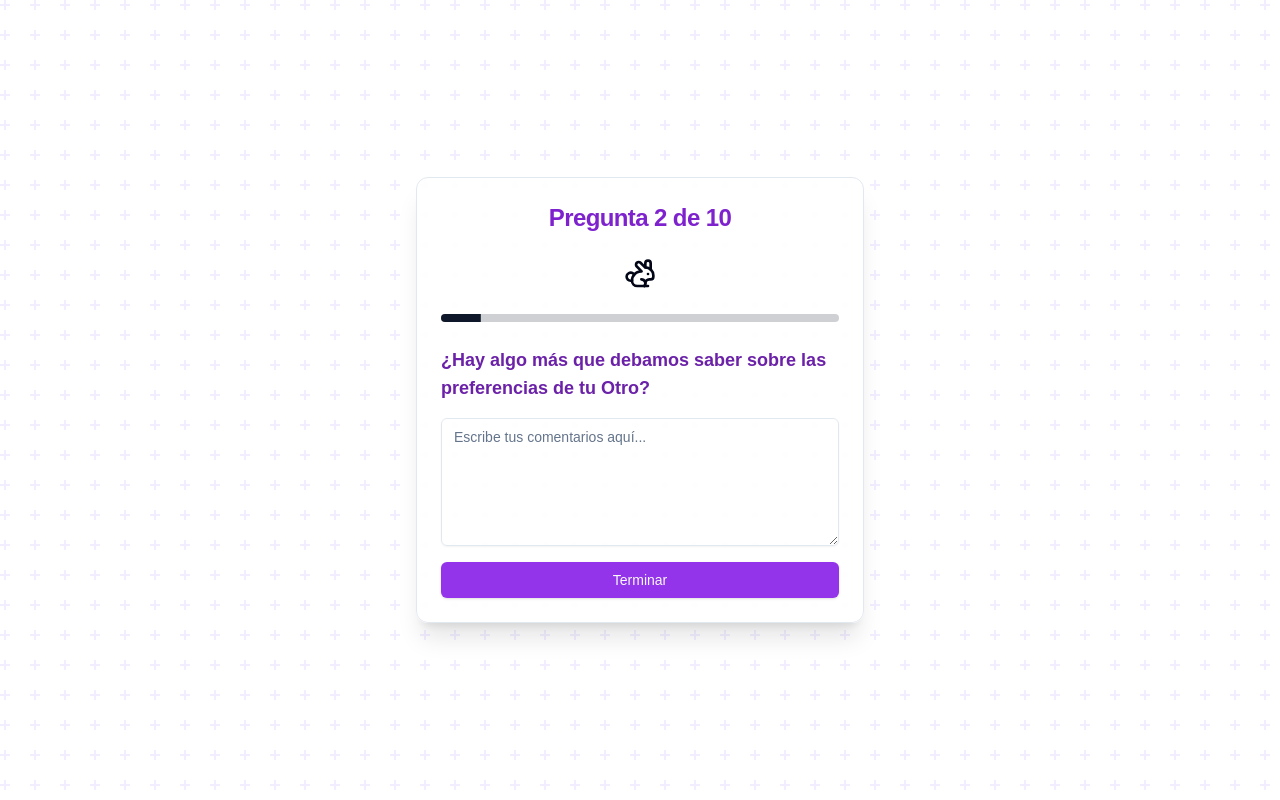
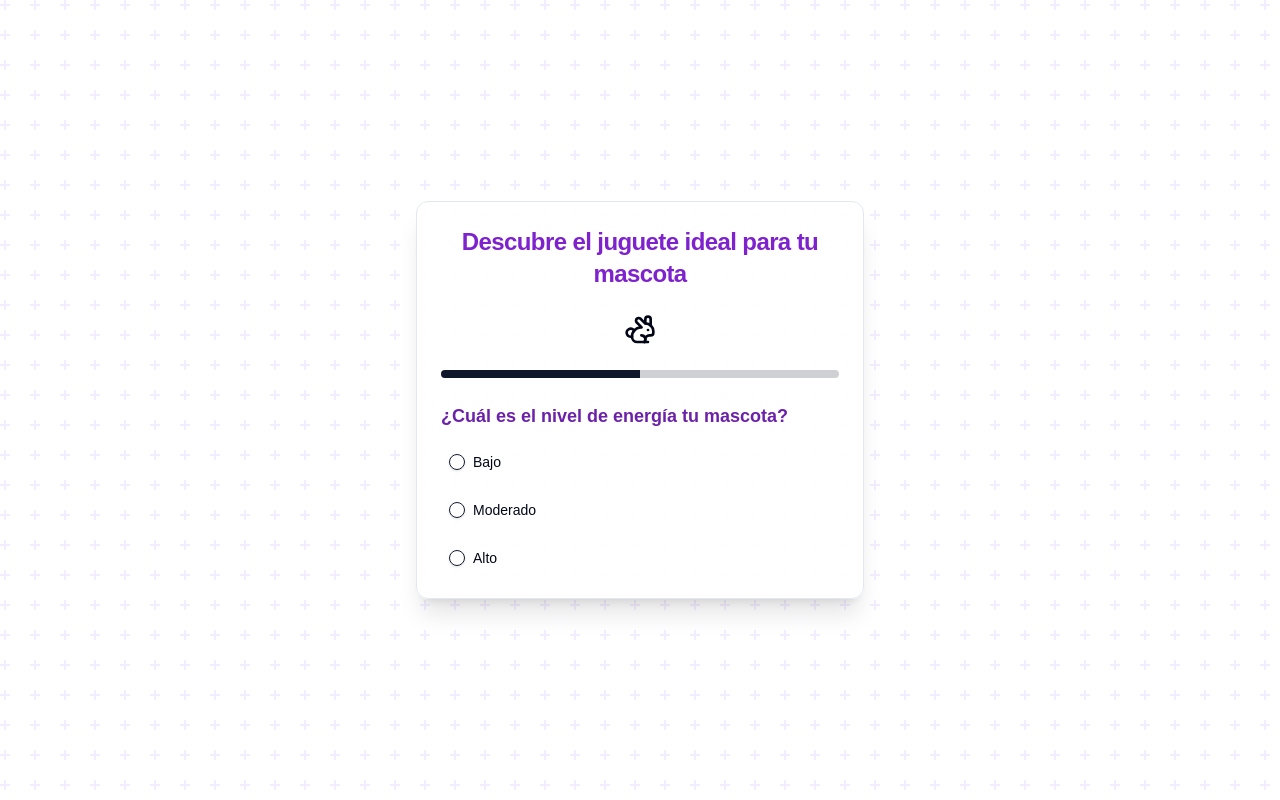
Before and after one commit to juandastic/pet-quiz, a Next.js app: page / in a window 1280 px wide. Both pictures are taken after a click on the radio button 457 px from the left and 542 px from the top of the page. Built offline with nearby package versions, Linux system fonts and the light colour scheme.

Commit message:
feat: Agregar preguntas y opciones para el juguete preferido de perros y gatos

```diff
--- a/components/pet-toy-quiz.tsx
+++ b/components/pet-toy-quiz.tsx
@@ -43,15 +43,21 @@ const questions: Question[] = [
     id: "energyLevel",
     text: "¿Cuál es el nivel de energía tu [mascota]?",
     options: ["Bajo", "Moderado", "Alto"],
-    icon: <Rabbit className="w-8 h-8" />,
-    condition: (answers) => ["Perro", "Gato"].includes(answers.petType)
+    icon: <Rabbit className="w-8 h-8" />
   },
   {
-    id: "toyPreference",
+    id: "toyDogPreference",
     text: "¿Cuál de estos tipos juguetes parece gustarle más a tu [mascota]?",
-    options: ["Pelotas", "Juguetes de cuerda", "Juguetes de peluche", "Juguetes interactivos", "Juguetes para morder"],
+    options: ["Pelotas", "Juguetes de cuerda", "Juguetes de peluche", "Juguetes interactivos (rompecabezas, dispensadores de comida)", "Juguetes para morder"],
     icon: <Dog className="w-8 h-8" />,
-    condition: (answers) => ["Moderado", "Alto"].includes(answers.energyLevel)
+    condition: (answers) => ["Moderado", "Alto"].includes(answers.energyLevel) && answers.petType === "Perro"
+  },
+  {
+    id: "toyCatPreference",
+    text: "¿Cuál de estos tipos juguetes parece gustarle más a tu [mascota]?",
+    options: ["Ratones de peluche", "Cajas y túneles", "Plumas o juguetes colgantes", "Juguetes interactivos (rompecabezas, dispensadores de comida)", "Juguetes con luces o láser"],
+    icon: <Dog className="w-8 h-8" />,
+    condition: (answers) => ["Moderado", "Alto"].includes(answers.energyLevel) && answers.petType === "Gato"
   },
   {
     id: "chewingHabits",
@@ -122,7 +128,9 @@ export function PetToyQuiz() {
     setShowResults(false)
   }
 
-  const progress = ((Object.keys(answers).length) / questions.length) * 100
+  const totalQuestionsLeft = questions.filter((q, index) => index > currentQuestionIndex && (!q.condition || q.condition(answers))).length
+  const totalQuestions = (Object.keys(answers).length + totalQuestionsLeft)
+  const progress = (Object.keys(answers).length / totalQuestions) * 100
 
   return (
     <div className="min-h-screen bg-gradient-to-b from-purple-100 to-pink-100 flex items-center justify-center p-4" style={{
@@ -131,7 +139,7 @@ export function PetToyQuiz() {
       <Card className="w-full max-w-md mx-auto bg-white/80 backdrop-blur-sm shadow-xl">
         <CardHeader className="text-center">
           <CardTitle className="text-2xl font-bold text-purple-700">
-            {showResults ? "Resumen de tus respuestas" : `Pregunta ${Object.keys(answers).length + 1} de ${questions.length}`}
+            Descubre el juguete ideal para tu mascota
           </CardTitle>
         </CardHeader>
         <CardContent>
@@ -154,7 +162,7 @@ export function PetToyQuiz() {
                 transition={{ duration: 0.5 }}
               >
                 <h2 className="text-lg font-semibold mb-4 text-purple-800">
-                  {currentQuestion.text.replace("[mascota]", answers.petType || "mascota")}
+                  {currentQuestion.text.replace("[mascota]", ["Perro", "Gato"].includes(answers.petType) ?  answers.petType : "mascota")}
                 </h2>
                 {currentQuestion.options.length > 0 ? (
                   <RadioGroup onValueChange={handleAnswer} className="space-y-2">
```
